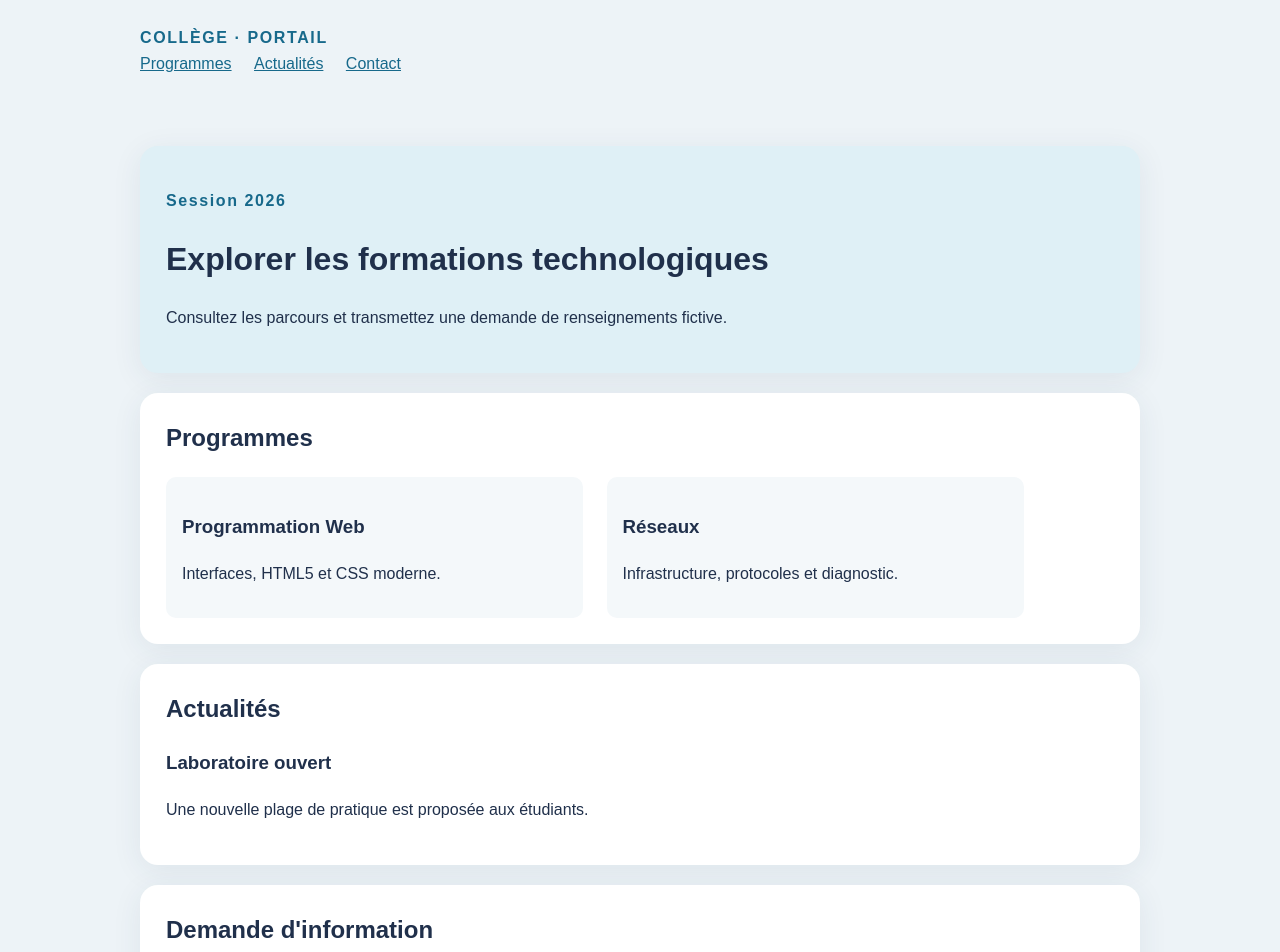
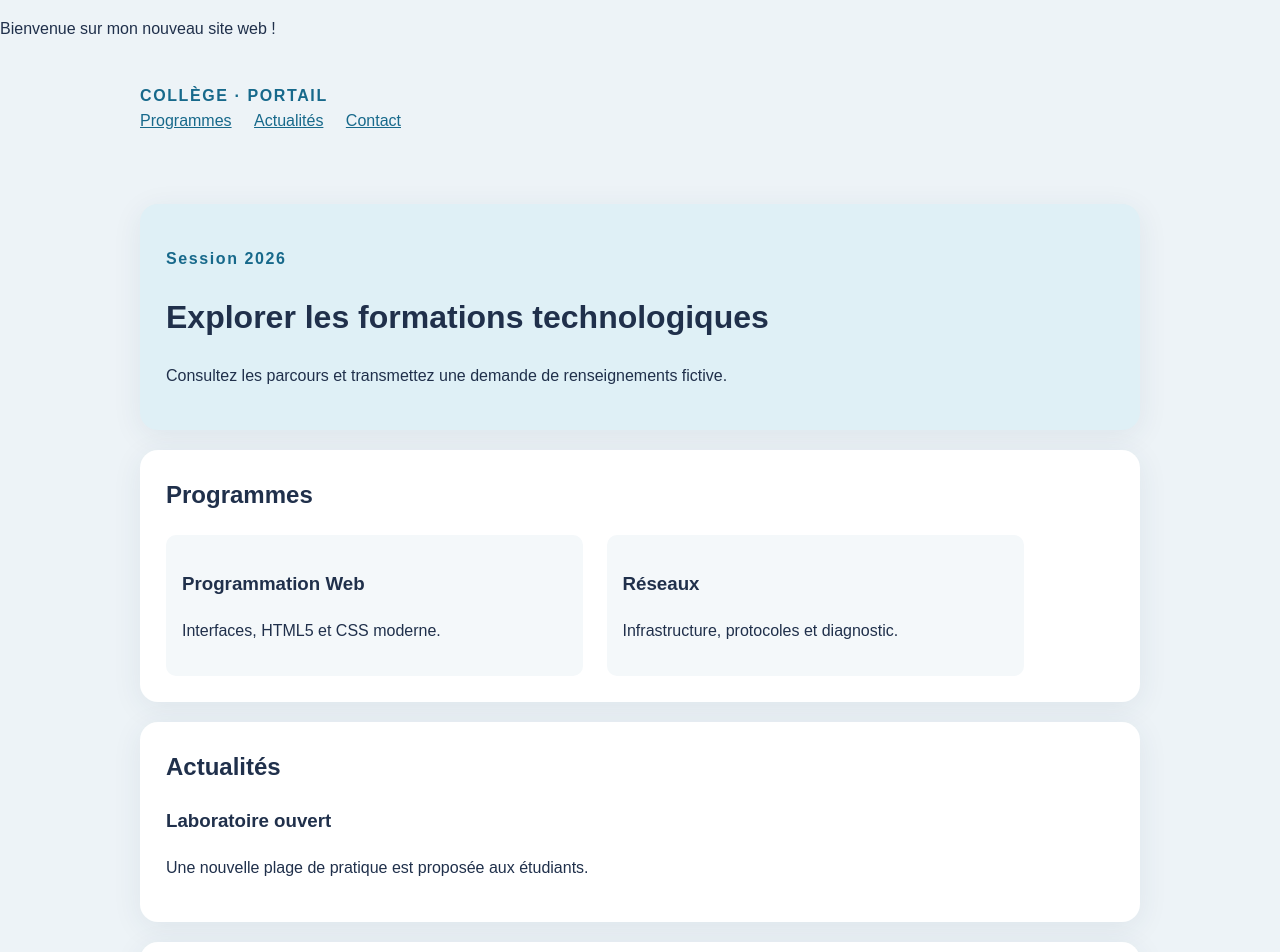
Before and after one commit to zahirard/CSS-Box-Project, a plain HTML site: page index.html in a window 1280 px wide. Shown: the top 952 px of the page. Drawn offline with Linux system fonts and the light colour scheme.

Commit message:
Add welcome message

```diff
--- a/index.html
+++ b/index.html
@@ -8,6 +8,7 @@
   <link href="style.css" rel="stylesheet"/>
  </head>
  <body>
+      <p>Bienvenue sur mon nouveau site web !</p>
   <!-- TP7 : les attributs sémantiques et la structure visuelle sont inspectables avec DevTools. -->
   <a class="skip" href="#contenu">Aller au contenu</a>
   <header>
```
